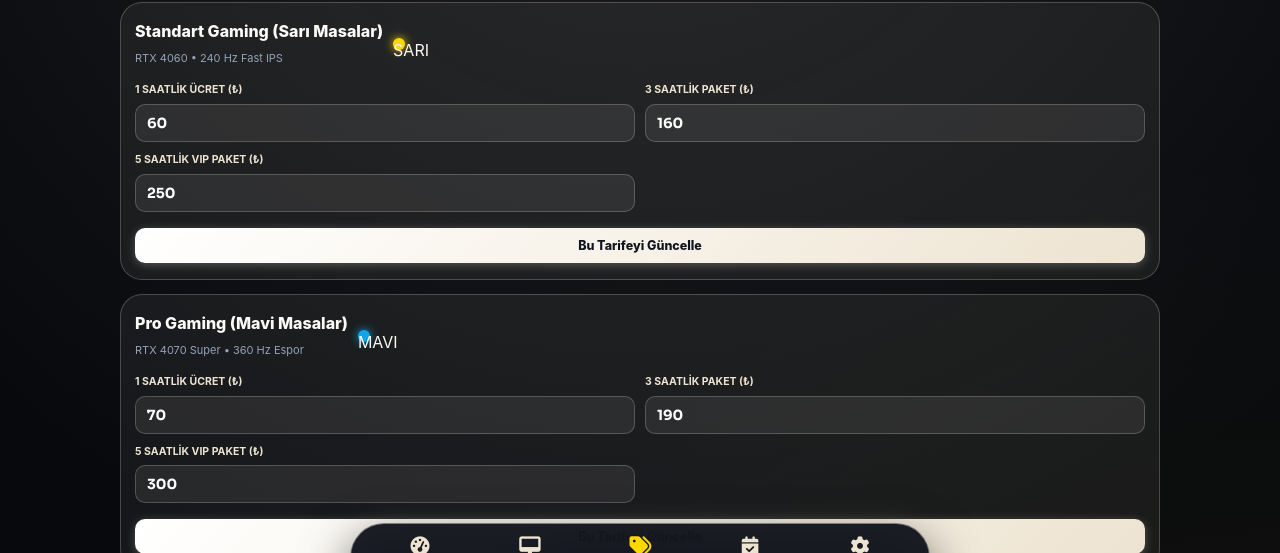
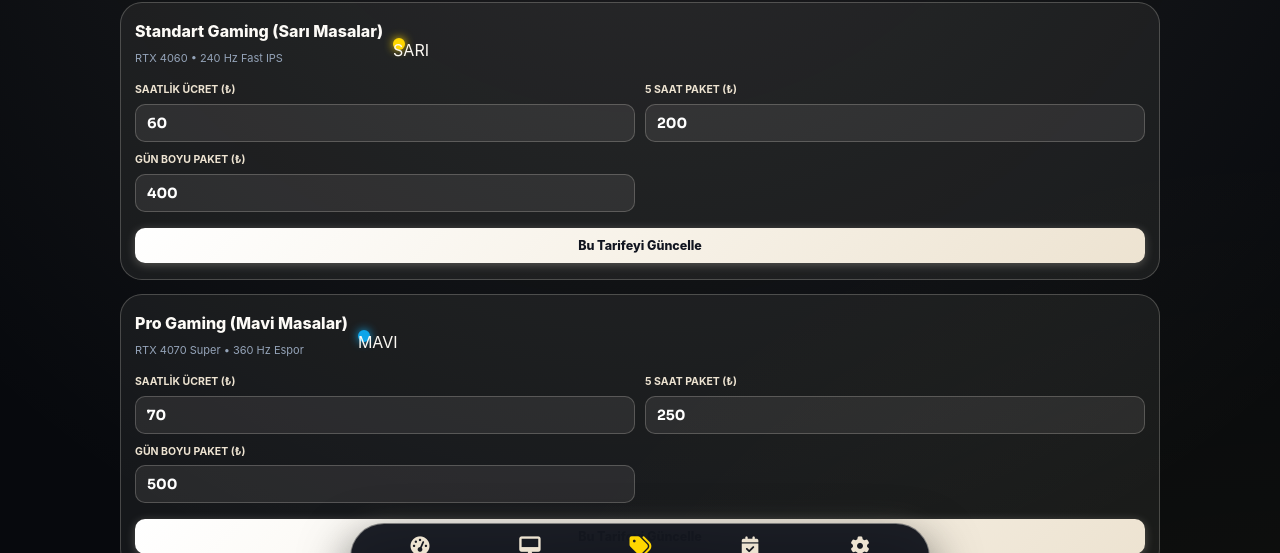
Before and after one commit to muhammetkilicc2-hub/forzainternet, a Next.js app: page /admin/kampanya in a window 1280 px wide. Shown: the part 191-744 px from the top of the page. Built offline with nearby package versions, Linux system fonts and the light colour scheme; no server answers.

Commit message:
feat: align campaign management to 5-hour and all-day pricing structure

```diff
--- a/app/admin/kampanya/page.tsx
+++ b/app/admin/kampanya/page.tsx
@@ -7,9 +7,9 @@ import { useToast } from "@/components/admin/Toast";
 export default function KampanyaManagementPage() {
   const { showToast } = useToast();
   const [pricing, setPricing] = useState<KampanyaFiyatlari>({
-    sari: { saatlik: 60, ucSaatlik: 160, besSaatlik: 250 },
-    mavi: { saatlik: 70, ucSaatlik: 190, besSaatlik: 300 },
-    yesil: { saatlik: 90, ucSaatlik: 240, besSaatlik: 380 },
+    sari: { saatlik: 60, besSaatlik: 200, gunluk: 400 },
+    mavi: { saatlik: 70, besSaatlik: 250, gunluk: 500 },
+    yesil: { saatlik: 90, besSaatlik: 350, gunluk: 700 },
   });
   const [loading, setLoading] = useState(true);
   const [saving, setSaving] = useState(false);
@@ -29,7 +29,7 @@ export default function KampanyaManagementPage() {
     loadPricing();
   }, []);
 
-  const handlePriceChange = (kategori: PcKategori, alan: "saatlik" | "ucSaatlik" | "besSaatlik", value: number) => {
+  const handlePriceChange = (kategori: PcKategori, alan: "saatlik" | "besSaatlik" | "gunluk", value: number) => {
     setPricing((prev) => ({
       ...prev,
       [kategori]: {
@@ -105,7 +105,7 @@ export default function KampanyaManagementPage() {
 
             <div className="fiyat-yonetim-alanlari">
               <div className="form-group">
-                <label>1 Saatlik Ücret (₺)</label>
+                <label>Saatlik Ücret (₺)</label>
                 <input
                   type="number"
                   className="settings-input"
@@ -115,22 +115,22 @@ export default function KampanyaManagementPage() {
               </div>
 
               <div className="form-group">
-                <label>3 Saatlik Paket (₺)</label>
-                <input
-                  type="number"
-                  className="settings-input"
-                  value={pricing[cat.id].ucSaatlik}
-                  onChange={(e) => handlePriceChange(cat.id, "ucSaatlik", parseInt(e.target.value) || 0)}
-                />
-              </div>
-
-              <div className="form-group">
-                <label>5 Saatlik VIP Paket (₺)</label>
+                <label>5 Saat Paket (₺)</label>
                 <input
                   type="number"
                   className="settings-input"
                   value={pricing[cat.id].besSaatlik}
                   onChange={(e) => handlePriceChange(cat.id, "besSaatlik", parseInt(e.target.value) || 0)}
+                />
+              </div>
+
+              <div className="form-group">
+                <label>Gün Boyu Paket (₺)</label>
+                <input
+                  type="number"
+                  className="settings-input"
+                  value={pricing[cat.id].gunluk}
+                  onChange={(e) => handlePriceChange(cat.id, "gunluk", parseInt(e.target.value) || 0)}
                 />
               </div>
             </div>
--- a/lib/data.ts
+++ b/lib/data.ts
@@ -79,9 +79,9 @@ if (!globalThis.__forzaPcList) {
 
 if (!globalThis.__forzaPricing) {
   globalThis.__forzaPricing = {
-    sari: { saatlik: 60, ucSaatlik: 160, besSaatlik: 250 },
-    mavi: { saatlik: 70, ucSaatlik: 190, besSaatlik: 300 },
-    yesil: { saatlik: 90, ucSaatlik: 240, besSaatlik: 380 },
+    sari: { saatlik: 60, besSaatlik: 200, gunluk: 400 },
+    mavi: { saatlik: 70, besSaatlik: 250, gunluk: 500 },
+    yesil: { saatlik: 90, besSaatlik: 350, gunluk: 700 },
   };
 }
 
--- a/lib/types.ts
+++ b/lib/types.ts
@@ -40,8 +40,8 @@ export interface Rezervasyon {
 
 export interface KategoriFiyatPaket {
   saatlik: number;
-  ucSaatlik: number;
   besSaatlik: number;
+  gunluk: number;
 }
 
 export interface KampanyaFiyatlari {
```
